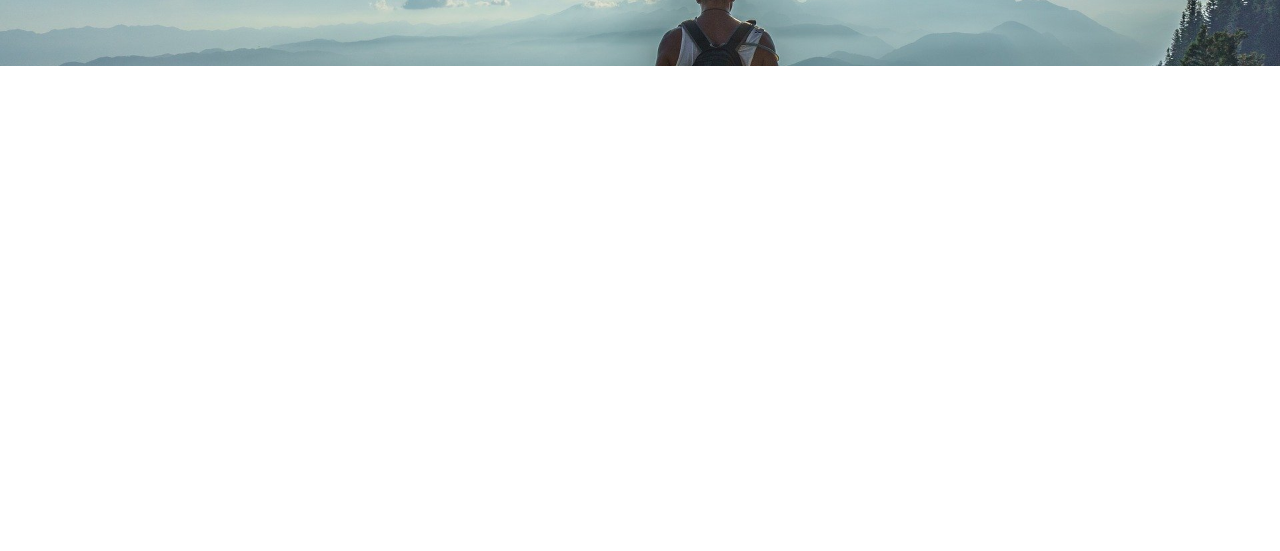
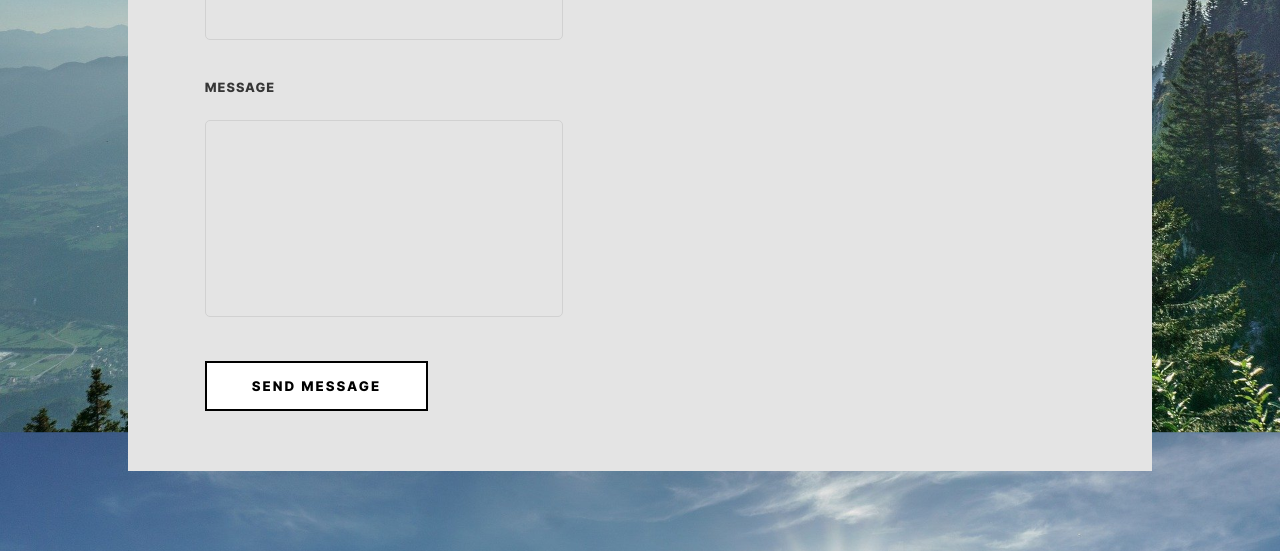
Before and after one commit to AmineBDev/integration-sass-montagne, a plain HTML site: page index.html in a window 1280 px wide. Shown: the part 3133-3684 px from the top of the page. Before the commit the page ends 3199 px from the top, so only its background shows below. Drawn offline with Linux system fonts and the light colour scheme.

Commit message:
formulaire fini

```diff
--- a/assets/styles/layout/_footer.scss
+++ b/assets/styles/layout/_footer.scss
@@ -6,20 +6,40 @@ footer {
     grid-template-columns: 1fr 1fr;
 
     .footer-left {
+        margin: 60px 0;
         display: grid;
         justify-items: center;
         grid-template-areas:
-        "na em"
-        "ta ta"
-        "btn btn";
+        "na"
+        "ta"
+        "bt";
+
+        & > div {
+            width: 70%;
+        }
 
         label {
+            display: block;
             margin-bottom: 5px;
+            font-family: "inter", sans-serif;
+            font-size: 0.8rem;
+            text-transform: uppercase;
+            color: $black;
+            letter-spacing: 1px;
+        }
+
+        input {
+            padding: 15px;
         }
 
         input[type="text"],
         textarea {
             width: 100%;
+            background: none;
+            border: 1px solid rgb(209, 209, 209);
+            border-radius: 5px;
+            resize: none;
+            margin: 20px 0 40px;
         }
 
         #name {
--- a/assets/styles/pages/_settings.scss
+++ b/assets/styles/pages/_settings.scss
@@ -12,6 +12,7 @@
 
 $color1: rgb(122, 122, 122);
 $white: rgb(228, 228, 228);
+$black: rgb(54, 54, 54);
 
 @mixin centerChild {
     display: flex;
@@ -26,6 +27,7 @@ $white: rgb(228, 228, 228);
     list-style: none;
     text-decoration: none;
     box-sizing: border-box;
+    outline: none;
 }
 body {
     font-family: "Merriweather", sans-serif;
--- a/index.html
+++ b/index.html
@@ -90,11 +90,11 @@
                 </div>
                 <div>
                     <label for="email">Email</label>
-                    <input type="email" id="email" name="email">
+                    <input type="text" id="email" name="email">
                 </div>
                 <div>
                     <label for="message">message</label>
-                    <textarea name="message" id="message" cols="30" rows="10"></textarea>
+                    <textarea name="message" id="message" cols="40" rows="13"></textarea>
                 </div>
                 <div>
                     <button type="submit">send message</button>
```
Also changed, not shown: assets/styles/main/index.css, 1 other file.
